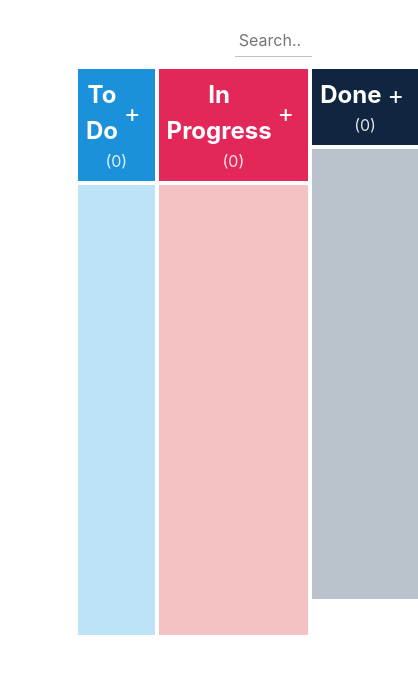
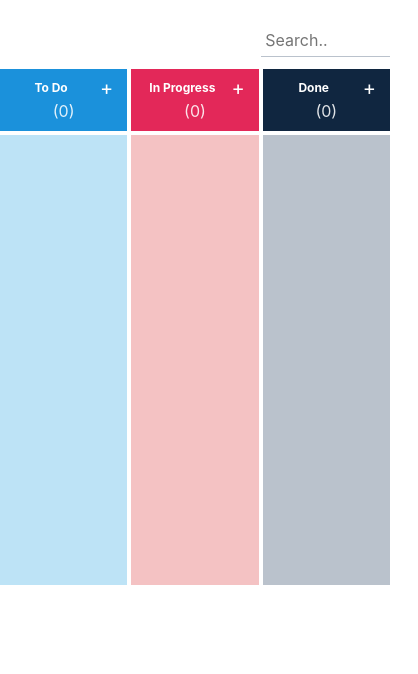
Before and after one commit to filipCurcic/guestfriend, a React (Vite) app: page / in a window 390 px wide. Shown: the top 674 px of the page, 418 px wide, since content can reach past the window. Built offline with nearby package versions, Linux system fonts and the light colour scheme.

Commit message:
Add responsiveness

```diff
--- a/src/App.tsx
+++ b/src/App.tsx
@@ -16,17 +16,16 @@ function App() {
   return (
     <Stack
       center
-      style={{
+      css={{
         width: '100vw',
-        height: '100vh',
         marginTop: tokens.space['large-sm'],
       }}
     >
       <Stack
         vertical
         gap="small-md"
-        style={{
-          width: '60%',
+        css={{
+          width: '100%',
           height: '100%',
           background: tokens.colors.white,
         }}
--- a/src/components/ColumnHeader.tsx
+++ b/src/components/ColumnHeader.tsx
@@ -7,6 +7,7 @@ import { StatusEnum } from '../types/SharedTypes';
 import { Tokens, useTokens } from '../theme/tokens';
 
 import { useTicketContext } from '../context/TicketContext';
+import { mapResponsiveValues } from '../responsive/mapResponsiveValues';
 
 type ColumnHeaderProps = {
   title: string;
@@ -30,7 +31,7 @@ export const ColumnHeader = ({
   return (
     <Stack
       vertical
-      style={{
+      css={{
         backgroundColor: tokens.colors[backgroundColor],
       }}
       padding="small-sm"
@@ -38,15 +39,29 @@ export const ColumnHeader = ({
       <Stack horizontal align="center">
         <Typography
           size="large-sm"
-          style={{
-            flexGrow: 1,
-            textAlign: 'center',
-          }}
+          css={[
+            {
+              flexGrow: 1,
+              textAlign: 'center',
+            },
+            mapResponsiveValues({
+              sm: { fontSize: `${tokens.size['small-md']}` },
+              md: { fontSize: `${tokens.size['large-xs']}` },
+              lg: { fontSize: `${tokens.size['large-sm']}` },
+            }),
+          ]}
           as="h5"
         >
           {title}
         </Typography>
-        <Button css={{ fontSize: '25px' }} onClick={handleNewTicket}>
+        <Button
+          css={mapResponsiveValues({
+            sm: { fontSize: `${tokens.size['large-xs']}` },
+            md: { fontSize: `${tokens.size['large-md']}` },
+            lg: { fontSize: `${tokens.size['large-lg']}` },
+          })}
+          onClick={handleNewTicket}
+        >
           +
         </Button>
       </Stack>
--- a/src/components/SortableItem.tsx
+++ b/src/components/SortableItem.tsx
@@ -6,6 +6,7 @@ import { SortableTypeEnum, StatusEnum } from '../types/SharedTypes';
 
 import { useSortable } from '@dnd-kit/sortable';
 import { CSS } from '@dnd-kit/utilities';
+import { mapResponsiveValues } from '../responsive/mapResponsiveValues';
 
 type SortableItemProps = PropsWithChildren<
   TicketItemProps & { status: StatusEnum }
@@ -24,11 +25,23 @@ export function SortableItem({
       data: { type: SortableTypeEnum.TICKET, status, title, backgroundColor },
     });
 
-  const css = {
-    transform: CSS.Transform.toString(transform),
-    transition,
-    width: '70%',
-  };
+  const css = [
+    {
+      transform: CSS.Transform.toString(transform),
+      transition,
+    },
+    mapResponsiveValues({
+      sm: {
+        width: '100%',
+      },
+      md: {
+        width: '80%',
+      },
+      lg: {
+        width: '70%',
+      },
+    }),
+  ];
 
   return (
     <div ref={setNodeRef} css={css} {...attributes} {...listeners}>
--- a/src/components/TicketItem.tsx
+++ b/src/components/TicketItem.tsx
@@ -8,6 +8,7 @@ import { type Color } from '../types/SharedTypes';
 import { tokens } from '../theme/base';
 import { useTicketContext } from '../context/TicketContext';
 import { useTicketState } from '../hooks/useTicketState';
+import { mapResponsiveValues } from '../responsive/mapResponsiveValues';
 
 export type TicketItemProps = {
   backgroundColor: Color;
@@ -66,7 +67,8 @@ export const TicketItem = ({ backgroundColor, title, id }: TicketItemProps) => {
       onMouseEnter={() => handleHoverEffects('enter')}
       onMouseLeave={() => handleHoverEffects('leave')}
       onDoubleClick={handleDoubleClick}
-      css={{
+      css={[
+        {
           backgroundColor: tokens.colors[backgroundColor],
           cursor: 'pointer',
           width: '100%',
@@ -79,7 +81,19 @@ export const TicketItem = ({ backgroundColor, title, id }: TicketItemProps) => {
           ':hover': {
             boxShadow: tokens.elevation.md,
           },
-      }}
+        },
+        mapResponsiveValues({
+          sm: {
+            fontSize: `${tokens.size['small-sm']}`,
+            padding: tokens.space['small-xs'],
+          },
+          md: {
+            fontSize: `${tokens.size['large-xs']}`,
+            padding: tokens.space['small-md'],
+          },
+          lg: { fontSize: `${tokens.size['large-sm']}` },
+        }),
+      ]}
     >
       {isHovered && (
         <TicketItemButtons
--- a/src/components/common/Typography/Typography.tsx
+++ b/src/components/common/Typography/Typography.tsx
@@ -7,21 +7,21 @@ const Typography = <C extends ElementType = 'p'>({
   color,
   emphasis,
   size,
-  style,
   children,
+  ...props
 }: TypographyProps<C>) => {
   const Component = as || 'p';
   const tokens = useTokens();
   return (
     <Component
-      style={{
+      css={{
         margin: 0,
         color: tokens.colors.white,
         ...(color && { color: tokens.colors[color] }),
         ...(size && { fontSize: tokens.size[size] }),
         ...(emphasis && { opacity: tokens.emphasis[emphasis] }),
-        ...style,
       }}
+      {...props}
     >
       {children}
     </Component>
--- /dev/null
+++ b/src/responsive/breakpoints.ts
@@ -0,0 +1,8 @@
+import { BreakpointsEnum } from './responsive.types';
+
+export const breakpoints = {
+  [BreakpointsEnum.sm]: 0,
+  [BreakpointsEnum.md]: 768,
+  [BreakpointsEnum.lg]: 1280,
+  [BreakpointsEnum.xl]: 1720,
+} as const;
--- /dev/null
+++ b/src/responsive/getResponsiveStyles.ts
@@ -0,0 +1,16 @@
+import { CSSObject } from '@emotion/react';
+import { ResponsiveValue } from './responsive.types';
+import { isSingularValue } from './isSingularValue';
+
+export const getResponsiveStyles = <V>(
+  value: ResponsiveValue<V>,
+  styles: (value: V) => CSSObject
+) =>
+  isSingularValue(value)
+    ? styles(value)
+    : Object.fromEntries(
+        Object.entries(value).map(([breakpoint, value]) => [
+          `@media (min-width: ${breakpoint}px)`,
+          styles(value),
+        ])
+      );
--- /dev/null
+++ b/src/responsive/index.ts
@@ -0,0 +1,4 @@
+export * from './getResponsiveStyles';
+export * from './breakpoints';
+export * from './isBreakpointsMap';
+export * from './isSingularValue';
--- /dev/null
+++ b/src/responsive/isBreakpointsMap.ts
@@ -0,0 +1,6 @@
+import { BreakpointsMap, ResponsiveValue } from './responsive.types';
+
+export const isBreakpointsMap = <A>(
+  value: ResponsiveValue<A>
+): value is BreakpointsMap<A> =>
+  typeof value === 'object' && value != null && !Array.isArray(value);
--- /dev/null
+++ b/src/responsive/isSingularValue.ts
@@ -0,0 +1,5 @@
+import { isBreakpointsMap } from './isBreakpointsMap';
+import { ResponsiveValue } from './responsive.types';
+
+export const isSingularValue = <A>(value: ResponsiveValue<A>): value is A =>
+  !isBreakpointsMap(value);
--- /dev/null
+++ b/src/responsive/mapResponsiveValues.ts
@@ -0,0 +1,28 @@
+import { CSSProperties } from 'react';
+import { breakpoints } from './breakpoints';
+import { getResponsiveStyles } from './getResponsiveStyles';
+import { BreakpointsEnum } from './responsive.types';
+
+export const mapResponsiveValues = (
+  stylesByBreakpoint: Partial<Record<'sm' | 'md' | 'lg' | 'xl', CSSProperties>>
+) => {
+  const defaultStyles = {
+    [BreakpointsEnum.sm]: {},
+    [BreakpointsEnum.md]: {},
+    [BreakpointsEnum.lg]: {},
+    [BreakpointsEnum.xl]: {},
+  };
+
+  const finalStyles = { ...defaultStyles, ...stylesByBreakpoint };
+  return getResponsiveStyles(
+    {
+      [breakpoints.sm]: 'sm',
+      [breakpoints.md]: 'md',
+      [breakpoints.lg]: 'lg',
+      [breakpoints.xl]: 'xl',
+    } as const,
+    (size) => {
+      return finalStyles[size] || {};
+    }
+  );
+};
--- /dev/null
+++ b/src/responsive/responsive.types.ts
@@ -0,0 +1,13 @@
+export type Predefined<T, K extends keyof T> = Omit<T, K> & Partial<Pick<T, K>>;
+
+export type ResponsiveValue<V> = V | BreakpointsMap<V>;
+export type BreakpointsMap<V> = {
+  [breakpoint: number]: V;
+};
+
+export enum BreakpointsEnum {
+  sm = 'sm',
+  md = 'md',
+  lg = 'lg',
+  xl = 'xl',
+}
```
Lines whose indentation alone changed are shown as unchanged.
